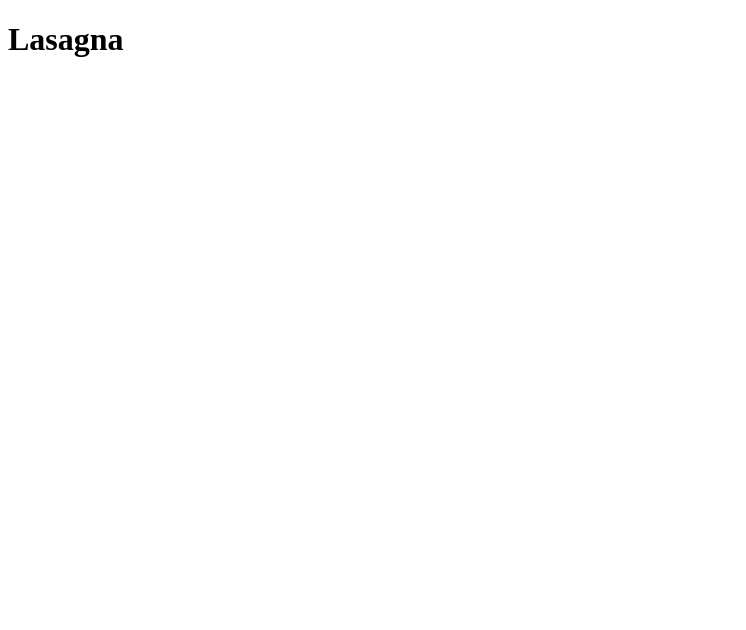
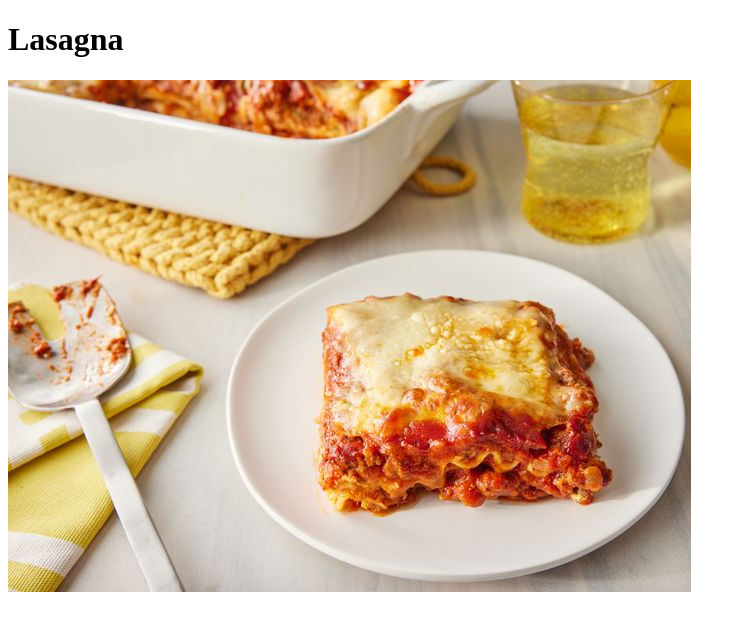
Before and after one commit to tonghoangnam1997/odin-recipes, a plain HTML site: page recipes/lasagna.html in a window 1280 px wide. Shown: the whole page, without its empty margins (0-746 px from the left). Drawn offline with Linux system fonts and the light colour scheme.

Commit message:
Add image to lasagna page.

```diff
--- a/recipes/lasagna.html
+++ b/recipes/lasagna.html
@@ -7,5 +7,6 @@
 </head>
 <body>
     <h1>Lasagna</h1>
+    <img src="../images/23600-worlds-best-lasagna-DDMFS-4x3-1196-24c5401652934ffb96d3d94bc9fbe2d7.jpg" alt="This is a lasagna">
 </body>
 </html>
```
